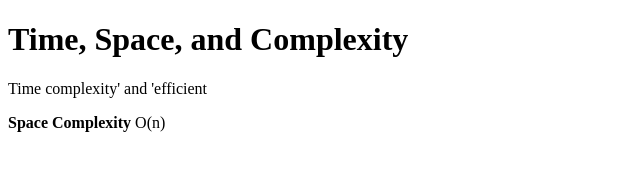
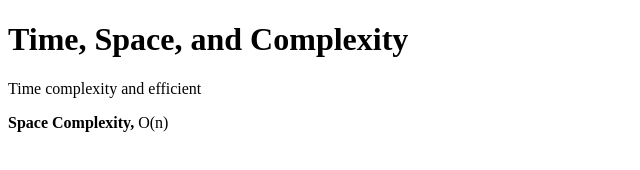
Before and after one commit to acciojob/time-and-space-complexity-anudeepdalvi, a website: page main.html in a window 1280 px wide. Shown: the full height of the page, 0-640 px from the left. Drawn offline with Linux system fonts and the light colour scheme.

Commit message:
created a submission

```diff
--- a/main.html
+++ b/main.html
@@ -11,9 +11,9 @@
 
 	<h1>Time, Space, and Complexity</h1>
 
-	<p>Time complexity' and 'efficient</p>
+	<p>Time complexity and efficient</p>
 
-	<p><b>Space Complexity</b> O(n)</p>
+	<p><b>Space Complexity,</b> O(n)</p>
 
     <script type="text/javascript" src="./script.js">
 </script>
```
